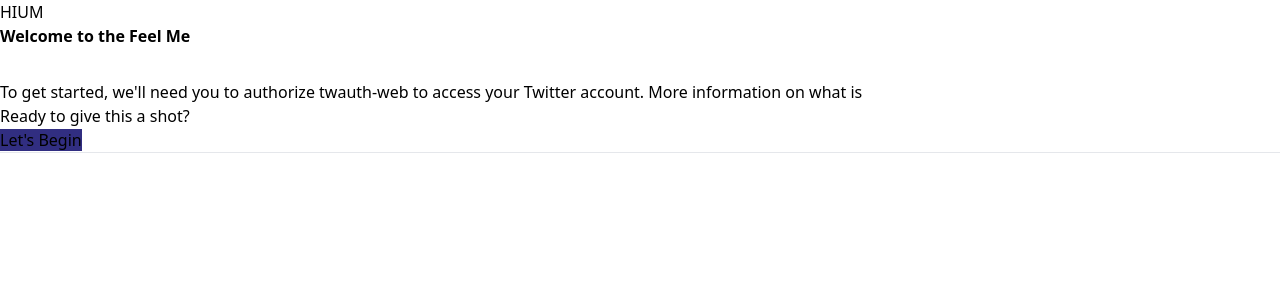
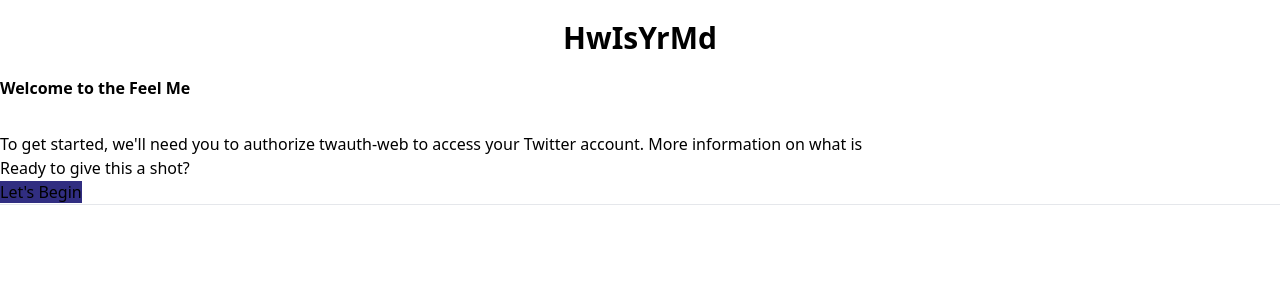
Before and after one commit to 5P34R/nullified, a Flask app: page / in a window 1280 px wide. Shown: the top 300 px of the page. Run offline with Flask 2, Linux system fonts and the light colour scheme; some libraries are stand-ins or nearby versions.

Commit message:
adding tailwind

```diff
--- a/templates/base.html
+++ b/templates/base.html
@@ -7,8 +7,10 @@
 </head>
 
 <body>
+    <nav class="py-5">
+        <h1 class="text-center font-bold text-3xl">HwIsYrMd</h1>
+    </nav>
 	<div class="container mx-auto">
-		<h1 class="2xl">HIUM</h1>
 		{% block containercontent %}{% endblock %}
 		<hr>
 	</div>
```
